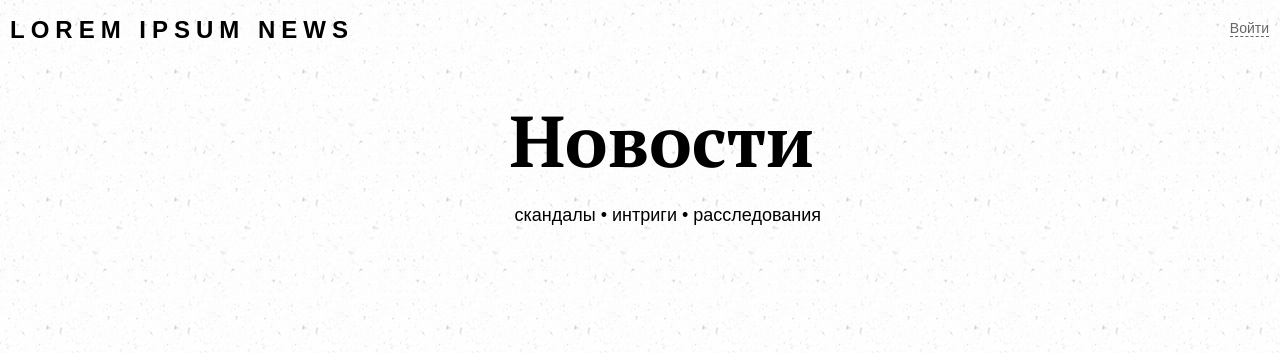
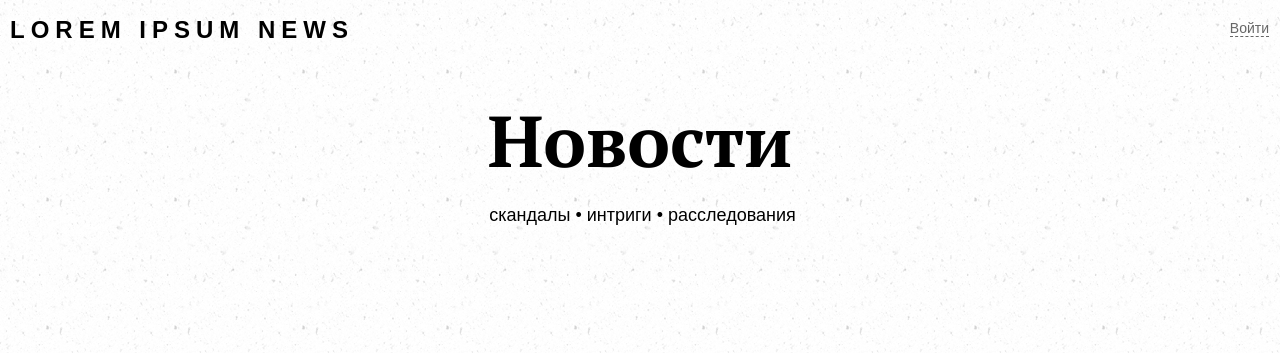
Before and after one commit to dasha2602/dasha2602.github.com, a plain HTML site: page homework/hw_1/index.html in a window 1280 px wide. Shown: the top 353 px of the page. Drawn offline with Linux system fonts and the light colour scheme; files whose address does not match are found by name; a web font is replaced by a local one.

Commit message:
no_errors

```diff
--- a/homework/hw_1/css/style.css
+++ b/homework/hw_1/css/style.css
@@ -106,7 +106,8 @@ input[type="text"] {
 	margin: 0 auto;
 }
 .title {
-	padding: 105px 0 0 290px;
+	text-align: center;
+	padding-top: 105px;
 }
 .main {
 	font: bold 72px PTSerif;
--- a/homework/hw_1/index.html
+++ b/homework/hw_1/index.html
@@ -1,3 +1,4 @@
+<!DOCTYPE html>
 <html>
 <head>
 	<meta charset="utf-8">
```
